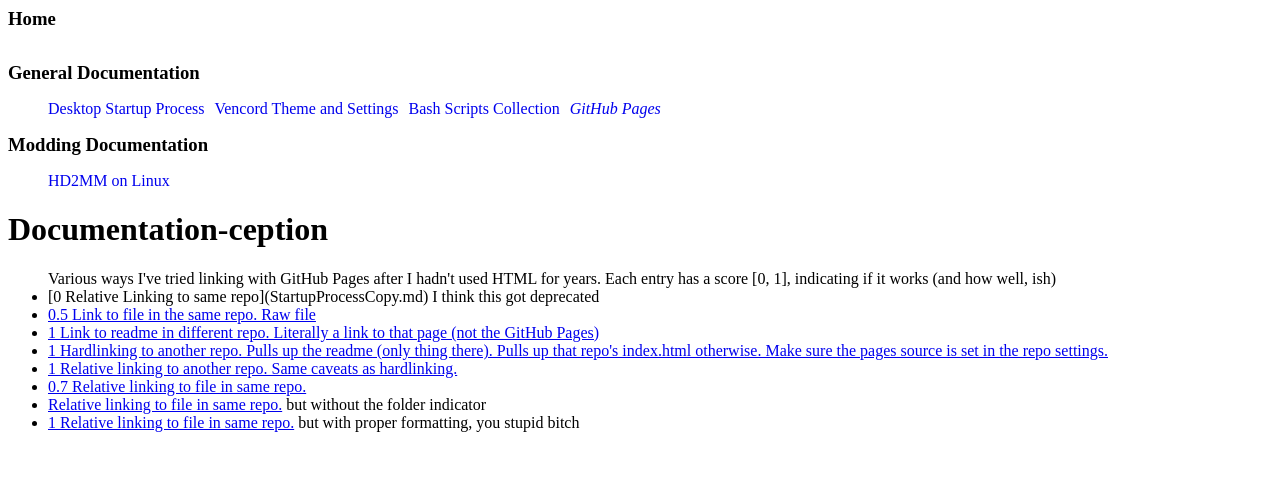
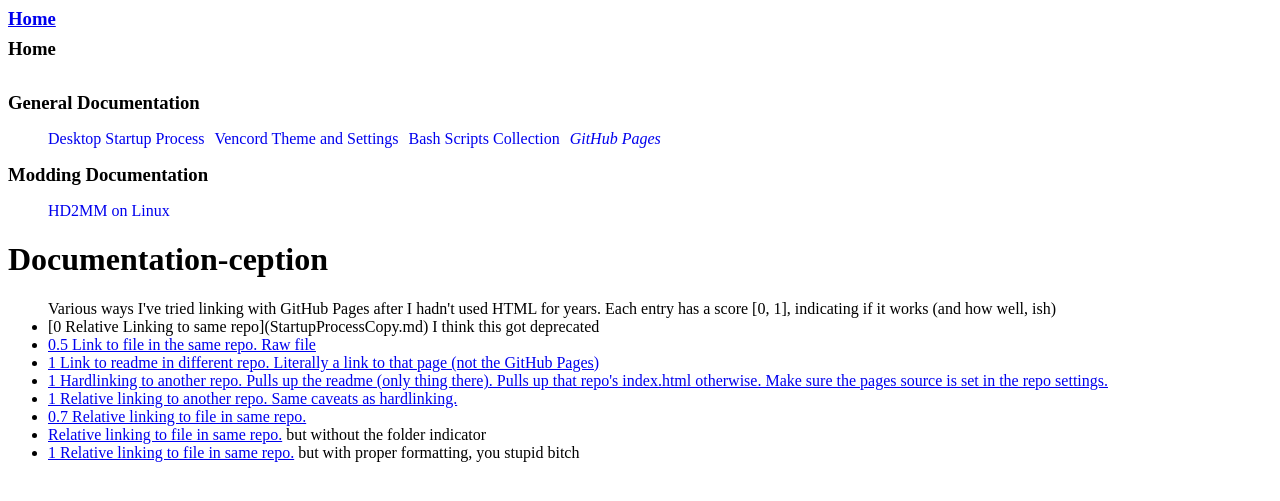
Before and after one commit to Backup158/Backup158.github.io, a Jekyll site: the page built from PagesDocumentation.html, in a window 1280 px wide. Shown: the top 501 px of the page. Built offline with Jekyll 4.4.1, drawn with Linux system fonts in a browser that asks for light colours.

Commit message:
Update default.html

```diff
--- a/_layouts/default.html
+++ b/_layouts/default.html
@@ -6,7 +6,7 @@
   </head>
   <body>
     <nav>
-      <h3 class="navbarHeader"><a href="{{ site.data.navigation.home.url }}">{{ site.data.navigation.home.title }}</a></h3>
+      <h3 class="navbarHeader"><a href="/index.html">Home</a></h3>
       {% for item in site.data.navigation.toc %}
         <h3 class="navbarHeader">{{ item.title }}</h3>
         <ul>
```
